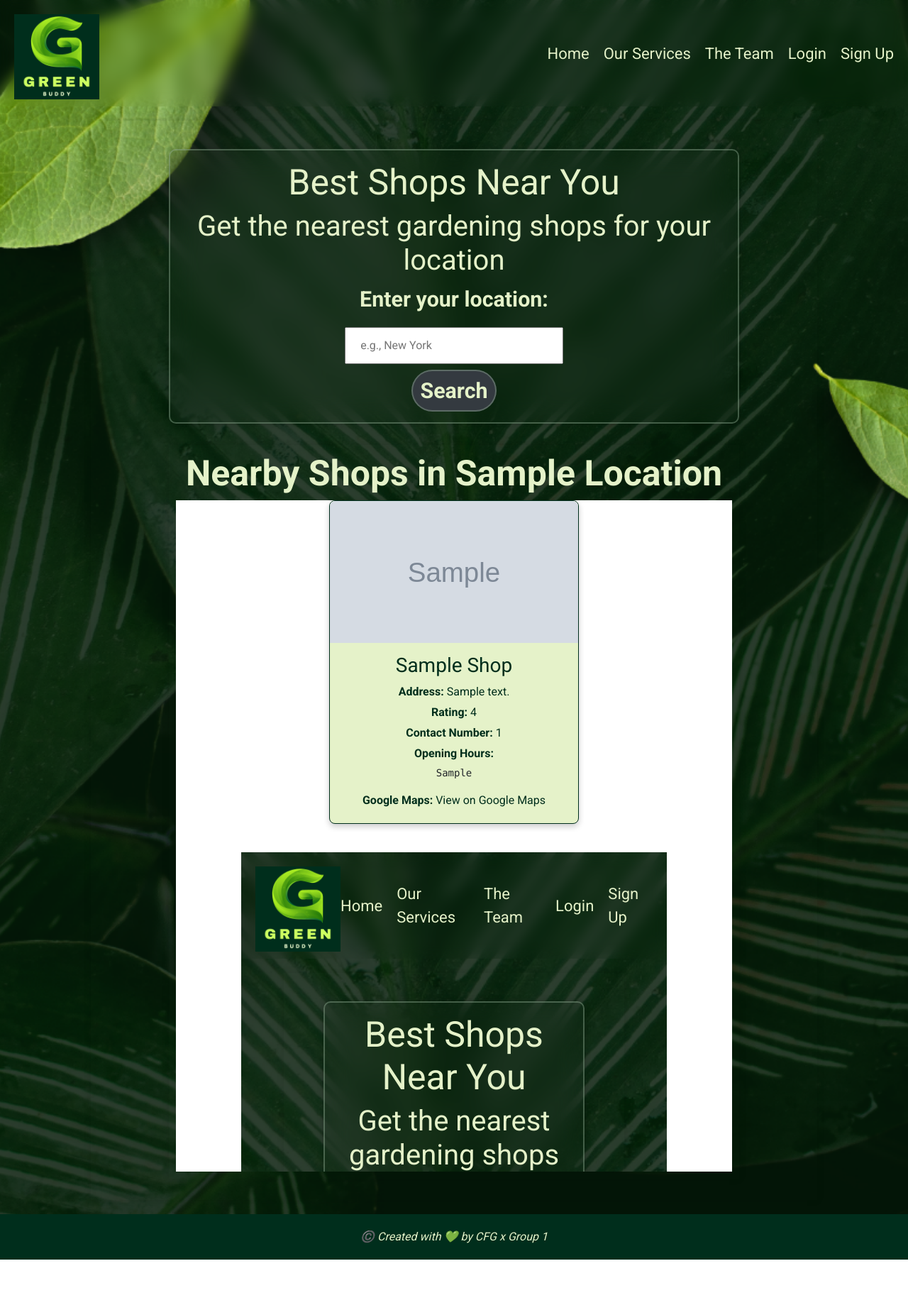
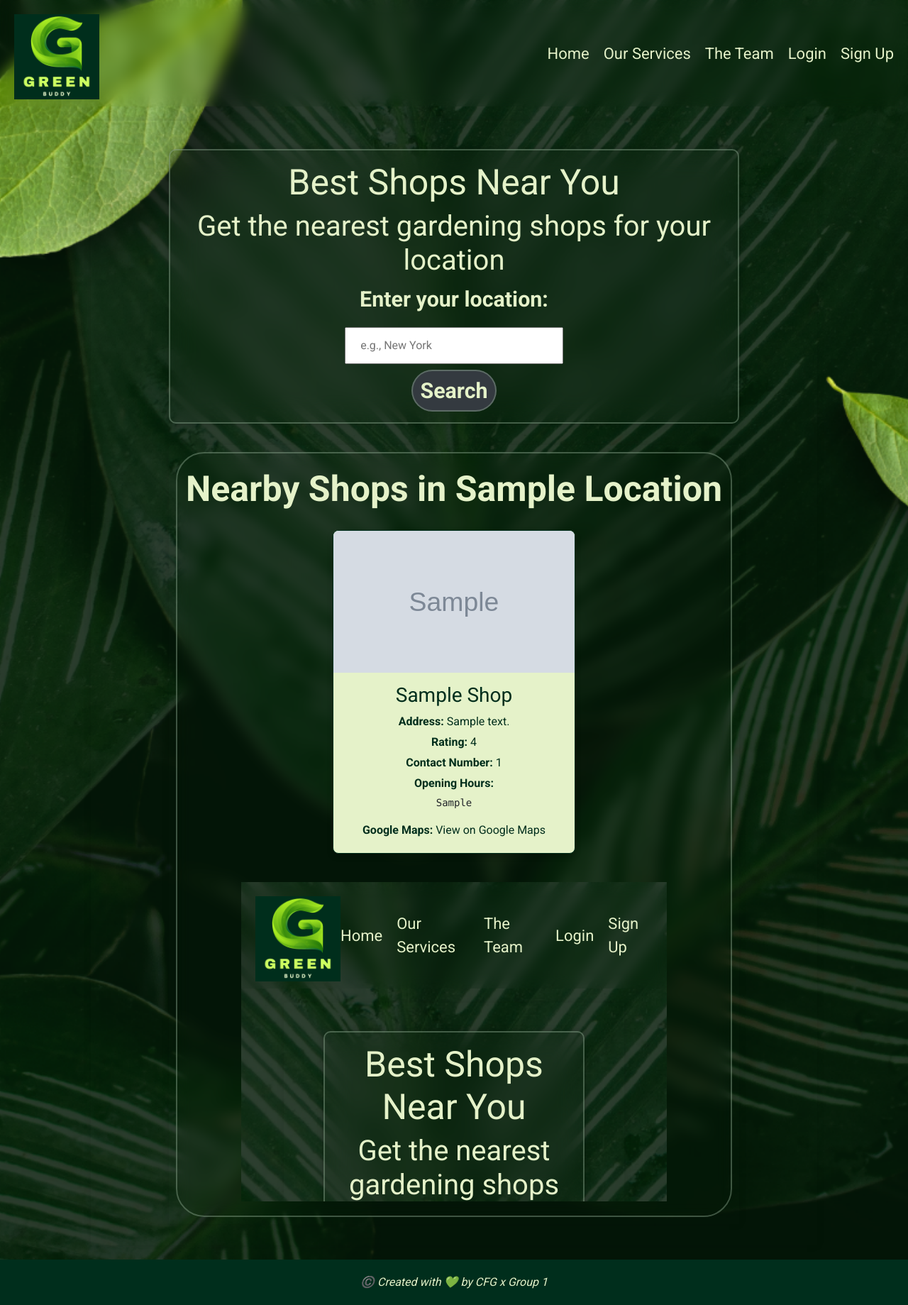
Before and after one commit to m-aparna/Green-Buddy, a Flask app: template app/templates/shops.html in a window 1280 px wide. Shown: the whole page at 71% size. Before the commit the page ends 1775 px from the top, so only its background shows below. Run offline with Flask 3, Linux system fonts and the light colour scheme; the template is opened without the code that fills it: most values are stand-ins (such as "Sample title", 1, 10 or a date in 2020); grey boxes marked "Sample" are stand-in pictures; some libraries are stand-ins or nearby versions.

Commit message:
Updated CSS in Shops page

```diff
--- a/app/static/css/shops.css
+++ b/app/static/css/shops.css
@@ -56,7 +56,11 @@ h1 {
     display: flex;
     flex-direction: column;
     gap: 20px;
-    background: #ffffff;
+    background: transparent;
+    backdrop-filter: blur(10px);
+    border: 2px solid rgba(153, 181, 156, 0.4);
+    border-radius: 40px;
+    padding: 20px 10px;
 }
 
 .shop-cards {
--- a/app/templates/shops.html
+++ b/app/templates/shops.html
@@ -36,8 +36,8 @@
 <!-- Display Info -->
 {% if location != None %}
 <div class="container">
-    <h1><b>Nearby Shops in {{ location.title() }}</b></h1>
     <div class="content">
+        <h1><b>Nearby Shops in {{ location.title() }}</b></h1>
         <div class="shop-cards">
             {% if shops %}
                 {% for shop in shops %}
```
